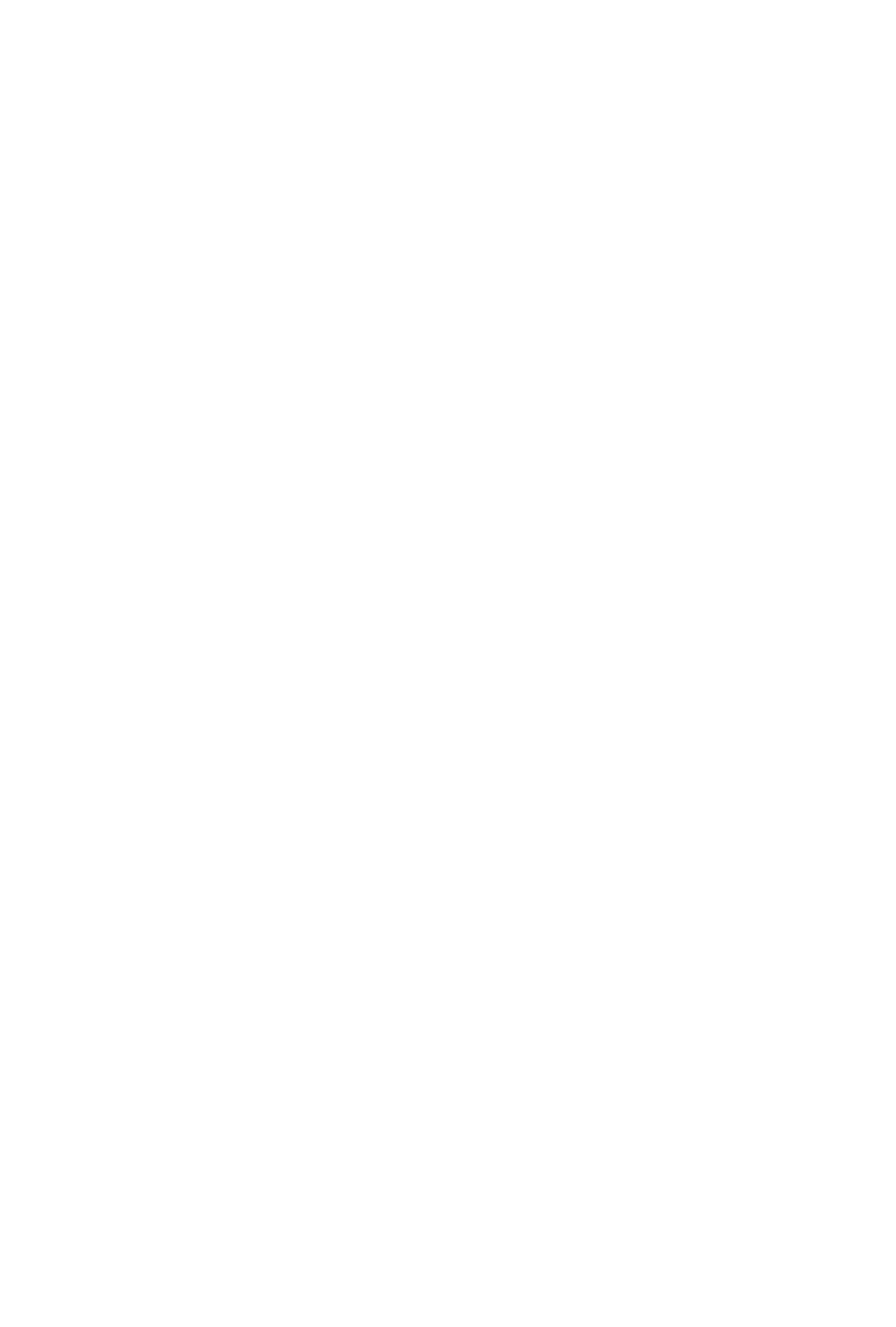
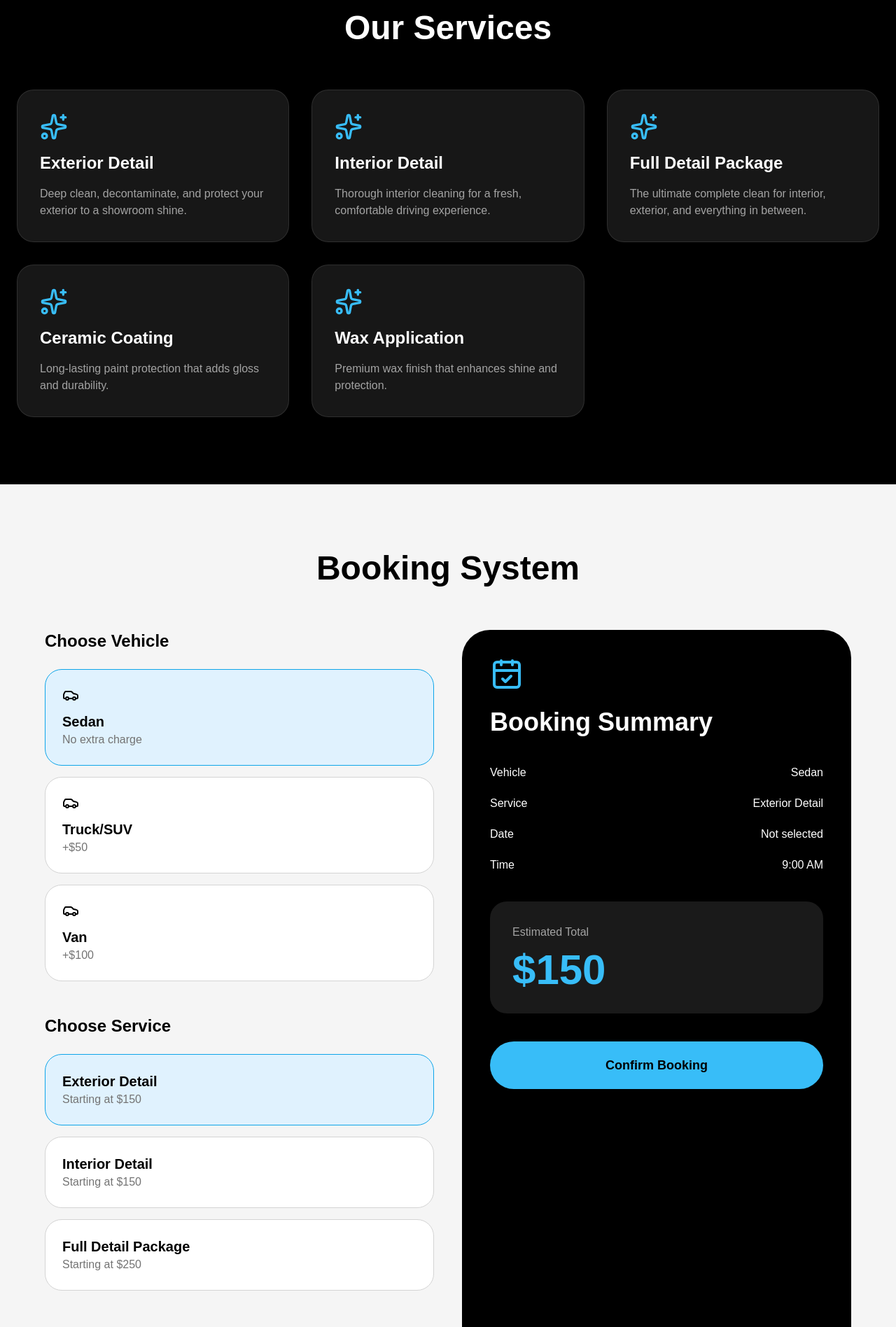
Before and after one commit to sebcode123/Website2, a React (Vite) app: page / in a window 1280 px wide. Shown: the part 880-2776 px from the top of the page at 70% size. Before the commit the page ends 800 px from the top, so only its background shows below. Built offline with nearby package versions, Linux system fonts and the light colour scheme.

Commit message:
Update App.jsx

```diff
--- a/src/App.jsx
+++ b/src/App.jsx
@@ -10,12 +10,12 @@ import {
 
 import logoImage from "../logo.png";
 
-const backgroundImage =
-  "https://images.unsplash.com/photo-1503376780353-7e6692767b70?q=80&w=1600&auto=format&fit=crop";
-
 const SERVICE_ID = "service_j5yqcnh";
 const TEMPLATE_ID = "template_knwlh9j";
 const PUBLIC_KEY = "MVfw91tGwdLYllhOg";
+
+const backgroundImage =
+  "https://images.unsplash.com/photo-1503376780353-7e6692767b70?q=80&w=1600&auto=format&fit=crop";
 
 const services = [
   { name: "Exterior Detail", price: 150 },
@@ -53,19 +53,11 @@ const serviceCards = [
   },
   {
     title: "Ceramic Coating",
-    desc: "Long-lasting paint protection that adds gloss, depth, and water resistance.",
+    desc: "Long-lasting paint protection that adds gloss and durability.",
   },
   {
     title: "Wax Application",
-    desc: "Premium wax finish that enhances shine and adds a protective layer.",
-  },
-  {
-    title: "Paint Correction",
-    desc: "Removes swirl marks, light scratches, and restores deep paint gloss.",
-  },
-  {
-    title: "Clay Bar Treatment",
-    desc: "Removes embedded contaminants for a smooth, clean paint surface.",
+    desc: "Premium wax finish that enhances shine and protection.",
   },
 ];
 
@@ -88,6 +80,7 @@ export default function App() {
   const [carType, setCarType] = useState(carTypes[0]);
   const [service, setService] = useState(services[0]);
   const [selectedAddOns, setSelectedAddOns] = useState([]);
+
   const [date, setDate] = useState("");
   const [time, setTime] = useState(times[0]);
 
@@ -96,7 +89,6 @@ export default function App() {
   const [customerEmail, setCustomerEmail] = useState("");
 
   const [bookingConfirmed, setBookingConfirmed] = useState(false);
-  const [isSubmitting, setIsSubmitting] = useState(false);
 
   const total = useMemo(() => {
     const addOnTotal = selectedAddOns.reduce((sum, item) => {
@@ -107,69 +99,48 @@ export default function App() {
   }, [service, carType, selectedAddOns]);
 
   const toggleAddOn = (item) => {
-    setSelectedAddOns((current) => {
-      const exists = current.find((x) => x.name === item.name);
+    const exists = selectedAddOns.find((x) => x.name === item.name);
 
-      if (exists) {
-        return current.filter((x) => x.name !== item.name);
-      }
-
-      return [...current, item];
-    });
+    if (exists) {
+      setSelectedAddOns(
+        selectedAddOns.filter((x) => x.name !== item.name)
+      );
+    } else {
+      setSelectedAddOns([...selectedAddOns, item]);
+    }
   };
-
-  const addOnText = selectedAddOns.length
-    ? selectedAddOns.map((item) => item.name).join(", ")
-    : "None";
 
   const handleConfirmBooking = async () => {
     if (
-      !date ||
-      !customerName.trim() ||
-      !customerPhone.trim() ||
-      !customerEmail.trim()
+      !customerName ||
+      !customerPhone ||
+      !customerEmail ||
+      !date
     ) {
       alert(
-        "Please choose a date and fill out your full name, phone number, and email before booking."
+        "Please fill out all required information before booking."
       );
       return;
     }
-
-    setIsSubmitting(true);
-
-    const templateParams = {
-      customer_name: customerName,
-      customer_phone: customerPhone,
-      customer_email: customerEmail,
-      vehicle: carType.name,
-      service: service.name,
-      add_ons: addOnText,
-      booking_date: date,
-      booking_time: time,
-      total: `$${total}+`,
-      message: `
-New Dior Detailing Booking
-
-Customer: ${customerName}
-Phone: ${customerPhone}
-Email: ${customerEmail}
-
-Vehicle: ${carType.name}
-Service: ${service.name}
-Add Ons: ${addOnText}
-
-Date: ${date}
-Time: ${time}
-
-Estimated Total: $${total}+
-      `,
-    };
 
     try {
       await emailjs.send(
         SERVICE_ID,
         TEMPLATE_ID,
-        templateParams,
+        {
+          customer_name: customerName,
+          customer_phone: customerPhone,
+          customer_email: customerEmail,
+          vehicle: carType.name,
+          service: service.name,
+          booking_date: date,
+          booking_time: time,
+          total: `$${total}`,
+          add_ons:
+            selectedAddOns.length > 0
+              ? selectedAddOns.map((x) => x.name).join(", ")
+              : "None",
+        },
         PUBLIC_KEY
       );
 
@@ -180,63 +151,50 @@ Estimated Total: $${total}+
         behavior: "smooth",
       });
     } catch (error) {
+      alert("Booking failed to send.");
       console.error(error);
-
-      alert(
-        "Booking email failed to send. Please try again or call Dior Detailing directly."
-      );
-    } finally {
-      setIsSubmitting(false);
     }
   };
 
   if (bookingConfirmed) {
     return (
-      <div className="min-h-screen bg-black px-6 py-20 text-white">
-        <div className="mx-auto max-w-3xl rounded-[2rem] border border-sky-400/30 bg-neutral-950 p-8 text-center shadow-2xl md:p-14">
-          <img
-            src={logoImage}
-            alt="Dior Detailing"
-            className="mx-auto mb-8 w-56 drop-shadow-[0_0_35px_rgba(56,189,248,0.45)]"
-          />
+      <div className="min-h-screen bg-black flex items-center justify-center px-6">
+        <div className="max-w-2xl w-full bg-neutral-900 border border-sky-400/20 rounded-[40px] p-10 text-center">
+          <CheckCircle className="mx-auto text-sky-400 w-20 h-20 mb-6" />
 
-          <CheckCircle className="mx-auto mb-6 h-16 w-16 text-sky-400" />
-
-          <h1 className="text-4xl font-black md:text-6xl">
+          <h1 className="text-5xl font-black text-white">
             Booking Confirmed
           </h1>
 
-          <p className="mt-5 text-lg leading-8 text-neutral-300">
-            Thank you, {customerName}. Your booking request has been sent to
-            Dior Detailing.
+          <p className="text-neutral-300 mt-6 text-lg">
+            Thank you, {customerName}. Your booking request has been sent.
           </p>
 
-          <div className="mt-8 rounded-3xl bg-white/10 p-6 text-left">
-            <h2 className="mb-4 text-2xl font-black text-sky-400">
-              Booking Summary
-            </h2>
-
-            <p><strong>Vehicle:</strong> {carType.name}</p>
-            <p><strong>Service:</strong> {service.name}</p>
-            <p><strong>Add Ons:</strong> {addOnText}</p>
-            <p><strong>Date:</strong> {date}</p>
-            <p><strong>Time:</strong> {time}</p>
-            <p><strong>Estimated Total:</strong> ${total}+</p>
-          </div>
-
-          <div className="mt-8 rounded-3xl border border-sky-400/30 bg-sky-400/10 p-6">
-            <p className="text-neutral-200">
-              Confirmation details were sent to:
+          <div className="mt-10 text-left bg-black rounded-3xl p-6 border border-white/10">
+            <p className="mb-2 text-white">
+              <strong>Vehicle:</strong> {carType.name}
             </p>
 
-            <p className="mt-3 font-bold text-sky-300">
-              {customerEmail}
+            <p className="mb-2 text-white">
+              <strong>Service:</strong> {service.name}
+            </p>
+
+            <p className="mb-2 text-white">
+              <strong>Date:</strong> {date}
+            </p>
+
+            <p className="mb-2 text-white">
+              <strong>Time:</strong> {time}
+            </p>
+
+            <p className="mb-2 text-white">
+              <strong>Total:</strong> ${total}
             </p>
           </div>
 
           <button
             onClick={() => setBookingConfirmed(false)}
-            className="mt-8 rounded-full border border-white/20 px-8 py-4 font-bold text-white transition hover:bg-white/10"
+            className="mt-8 bg-sky-400 text-black font-bold px-8 py-4 rounded-full"
           >
             Back to Website
           </button>
@@ -248,50 +206,315 @@ Estimated Total: $${total}+
   return (
     <div className="bg-black text-white">
       <section
-        className="relative min-h-screen overflow-hidden"
+        className="relative min-h-screen flex items-center justify-center overflow-hidden"
         style={{
           backgroundImage: `url(${backgroundImage})`,
           backgroundSize: "cover",
           backgroundPosition: "center",
         }}
       >
-        <div className="absolute inset-0 bg-black/75" />
+        <div className="absolute inset-0 bg-black/70"></div>
 
-        <div className="relative z-10 flex min-h-screen flex-col items-center justify-center px-6 text-center">
+        <div className="relative z-10 text-center px-6">
           <img
             src={logoImage}
-            alt="Dior Detailing"
-            className="mb-8 w-72 max-w-full drop-shadow-[0_0_40px_rgba(56,189,248,0.55)]"
+            alt="Logo"
+            className="w-72 mx-auto mb-8 border border-sky-400 shadow-[0_0_40px_rgba(56,189,248,0.5)]"
           />
 
-          <h1 className="text-5xl font-black tracking-tight md:text-7xl">
+          <h1 className="text-6xl md:text-8xl font-black">
             Dior Detailing
           </h1>
 
-          <p className="mt-4 text-lg text-neutral-300 md:text-2xl">
+          <p className="mt-4 text-2xl text-neutral-300">
             Luxury Auto Detailing • Est. 2022
           </p>
 
           <div className="mt-10 flex flex-wrap justify-center gap-4">
             <a
               href="tel:8453766000"
-              className="rounded-full bg-sky-400 px-8 py-4 font-bold text-black transition hover:scale-105"
+              className="bg-sky-400 text-black px-8 py-4 rounded-full font-bold flex items-center gap-2"
             >
-              <Phone className="mr-2 inline h-5 w-5" />
+              <Phone className="w-5 h-5" />
               Call Now
             </a>
 
             <a
               href="https://instagram.com/diordetailinginc"
               target="_blank"
-              rel="noopener noreferrer"
-              className="rounded-full border border-white/20 bg-white/10 px-8 py-4 font-bold backdrop-blur transition hover:bg-white/20"
+              rel="noreferrer"
+              className="bg-white/10 border border-white/20 px-8 py-4 rounded-full font-bold"
             >
               @diordetailinginc
             </a>
           </div>
         </div>
       </section>
+
+      <section className="py-24 px-6">
+        <h2 className="text-center text-5xl font-black mb-16">
+          Our Services
+        </h2>
+
+        <div className="grid md:grid-cols-3 gap-8">
+          {serviceCards.map((item) => (
+            <div
+              key={item.title}
+              className="bg-neutral-900 border border-white/10 rounded-3xl p-8"
+            >
+              <Sparkles className="text-sky-400 w-10 h-10 mb-4" />
+
+              <h3 className="text-2xl font-bold">
+                {item.title}
+              </h3>
+
+              <p className="text-neutral-400 mt-4">
+                {item.desc}
+              </p>
+            </div>
+          ))}
+        </div>
+      </section>
+
+      <section className="bg-neutral-100 text-black py-24 px-6">
+        <div className="max-w-6xl mx-auto">
+          <h2 className="text-center text-5xl font-black mb-16">
+            Booking System
+          </h2>
+
+          <div className="grid lg:grid-cols-2 gap-10">
+            <div>
+              <h3 className="text-2xl font-black mb-6">
+                Choose Vehicle
+              </h3>
+
+              <div className="space-y-4">
+                {carTypes.map((item) => (
+                  <button
+                    key={item.name}
+                    onClick={() => setCarType(item)}
+                    className={`w-full p-6 rounded-3xl border text-left ${
+                      carType.name === item.name
+                        ? "border-sky-500 bg-sky-100"
+                        : "border-neutral-300 bg-white"
+                    }`}
+                  >
+                    <Car className="mb-3" />
+
+                    <div className="font-bold text-xl">
+                      {item.name}
+                    </div>
+
+                    <div className="text-neutral-500">
+                      {item.extra === 0
+                        ? "No extra charge"
+                        : `+$${item.extra}`}
+                    </div>
+                  </button>
+                ))}
+              </div>
+
+              <h3 className="text-2xl font-black mt-12 mb-6">
+                Choose Service
+              </h3>
+
+              <div className="space-y-4">
+                {services.map((item) => (
+                  <button
+                    key={item.name}
+                    onClick={() => setService(item)}
+                    className={`w-full p-6 rounded-3xl border text-left ${
+                      service.name === item.name
+                        ? "border-sky-500 bg-sky-100"
+                        : "border-neutral-300 bg-white"
+                    }`}
+                  >
+                    <div className="font-bold text-xl">
+                      {item.name}
+                    </div>
+
+                    <div className="text-neutral-500">
+                      Starting at ${item.price}
+                    </div>
+                  </button>
+                ))}
+              </div>
+
+              <h3 className="text-2xl font-black mt-12 mb-6">
+                Add Ons
+              </h3>
+
+              <div className="space-y-4">
+                {addOns.map((item) => (
+                  <button
+                    key={item.name}
+                    onClick={() => toggleAddOn(item)}
+                    className="w-full flex justify-between p-6 rounded-3xl border bg-white"
+                  >
+                    <span>{item.name}</span>
+
+                    <span>
+                      {typeof item.price === "number"
+                        ? `+$${item.price}`
+                        : item.price}
+                    </span>
+                  </button>
+                ))}
+              </div>
+
+              <h3 className="text-2xl font-black mt-12 mb-6">
+                Choose Date & Time
+              </h3>
+
+              <div className="grid md:grid-cols-2 gap-4">
+                <input
+                  type="date"
+                  value={date}
+                  onChange={(e) => setDate(e.target.value)}
+                  className="p-5 rounded-2xl border"
+                />
+
+                <select
+                  value={time}
+                  onChange={(e) => setTime(e.target.value)}
+                  className="p-5 rounded-2xl border"
+                >
+                  {times.map((timeOption) => (
+                    <option key={timeOption}>
+                      {timeOption}
+                    </option>
+                  ))}
+                </select>
+              </div>
+
+              <h3 className="text-2xl font-black mt-12 mb-6">
+                Contact Information
+              </h3>
+
+              <div className="space-y-4">
+                <input
+                  type="text"
+                  placeholder="Full Name"
+                  value={customerName}
+                  onChange={(e) =>
+                    setCustomerName(e.target.value)
+                  }
+                  className="w-full p-5 rounded-2xl border"
+                />
+
+                <input
+                  type="tel"
+                  placeholder="Phone Number"
+                  value={customerPhone}
+                  onChange={(e) =>
+                    setCustomerPhone(e.target.value)
+                  }
+                  className="w-full p-5 rounded-2xl border"
+                />
+
+                <input
+                  type="email"
+                  placeholder="Email Address"
+                  value={customerEmail}
+                  onChange={(e) =>
+                    setCustomerEmail(e.target.value)
+                  }
+                  className="w-full p-5 rounded-2xl border"
+                />
+              </div>
+            </div>
+
+            <div className="bg-black text-white rounded-[40px] p-10">
+              <CalendarCheck className="w-12 h-12 text-sky-400 mb-6" />
+
+              <h3 className="text-4xl font-black">
+                Booking Summary
+              </h3>
+
+              <div className="mt-10 space-y-5">
+                <div className="flex justify-between">
+                  <span>Vehicle</span>
+                  <span>{carType.name}</span>
+                </div>
+
+                <div className="flex justify-between">
+                  <span>Service</span>
+                  <span>{service.name}</span>
+                </div>
+
+                <div className="flex justify-between">
+                  <span>Date</span>
+                  <span>{date || "Not selected"}</span>
+                </div>
+
+                <div className="flex justify-between">
+                  <span>Time</span>
+                  <span>{time}</span>
+                </div>
+              </div>
+
+              <div className="mt-10 bg-white/10 rounded-3xl p-8">
+                <p className="text-neutral-400">
+                  Estimated Total
+                </p>
+
+                <p className="text-6xl font-black text-sky-400 mt-3">
+                  ${total}
+                </p>
+              </div>
+
+              <button
+                onClick={handleConfirmBooking}
+                className="w-full mt-10 bg-sky-400 text-black font-black py-5 rounded-full text-lg"
+              >
+                Confirm Booking
+              </button>
+            </div>
+          </div>
+        </div>
+      </section>
+
+      <section className="py-24 px-6">
+        <div className="max-w-7xl mx-auto">
+          <h2 className="text-center text-5xl font-black mb-6">
+            Portfolio
+          </h2>
+
+          <p className="text-center text-neutral-400 mb-14">
+            Luxury detailing transformations.
+          </p>
+
+          <div className="grid md:grid-cols-3 gap-6">
+            {portfolioImages.map((image, index) => (
+              <div
+                key={index}
+                className="overflow-hidden rounded-[32px]"
+              >
+                <img
+                  src={image}
+                  alt="Detailing"
+                  className="w-full h-80 object-cover hover:scale-110 transition duration-500"
+                />
+              </div>
+            ))}
+          </div>
+
+          <div className="flex justify-center mt-10">
+            <a
+              href="https://instagram.com/diordetailinginc"
+              target="_blank"
+              rel="noreferrer"
+              className="bg-sky-400 text-black px-8 py-4 rounded-full font-bold"
+            >
+              View Instagram
+            </a>
+          </div>
+        </div>
+      </section>
+
+      <footer className="border-t border-white/10 py-8 text-center text-neutral-400">
+        © 2026 Dior Detailing
+      </footer>
     </div>
   );
 }
```
